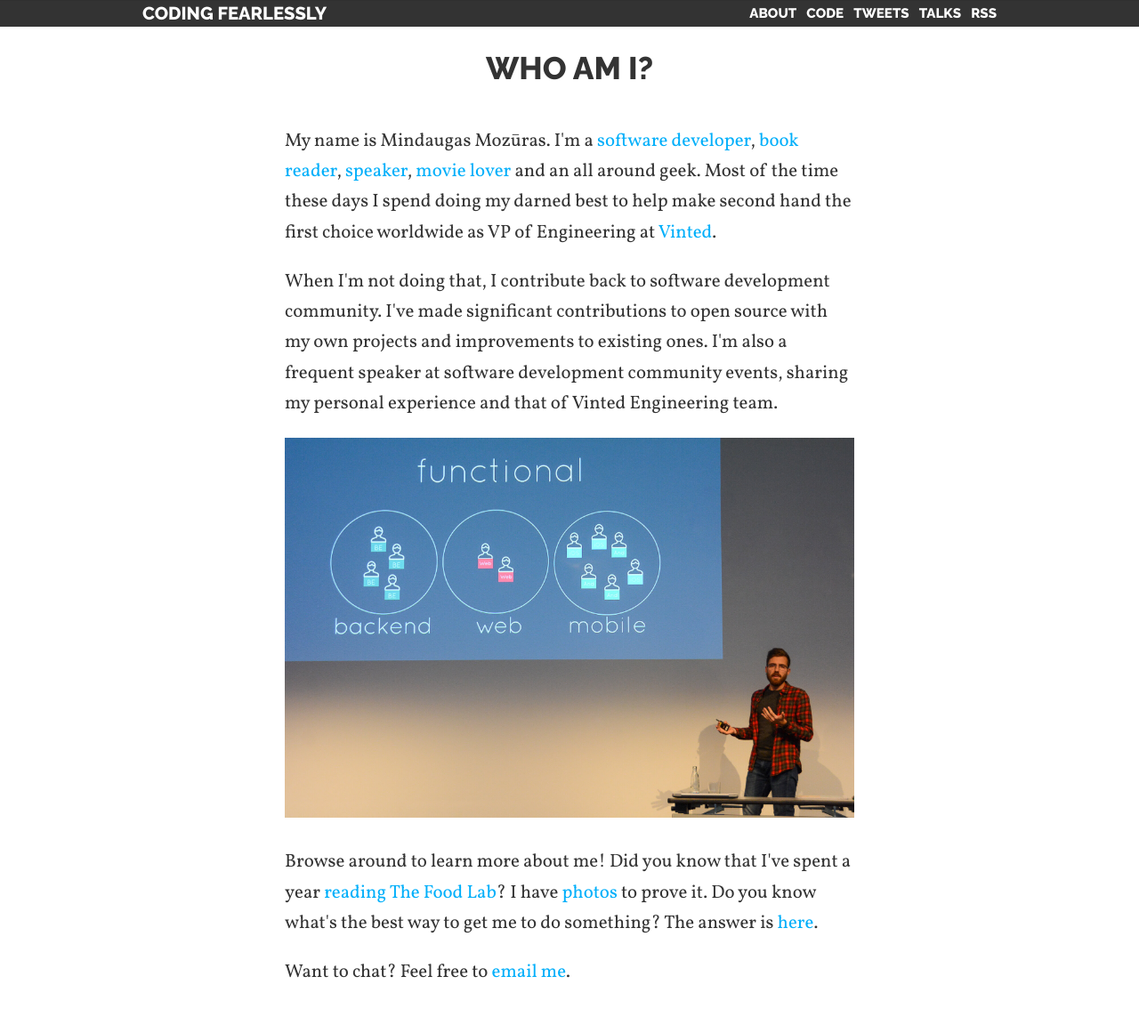
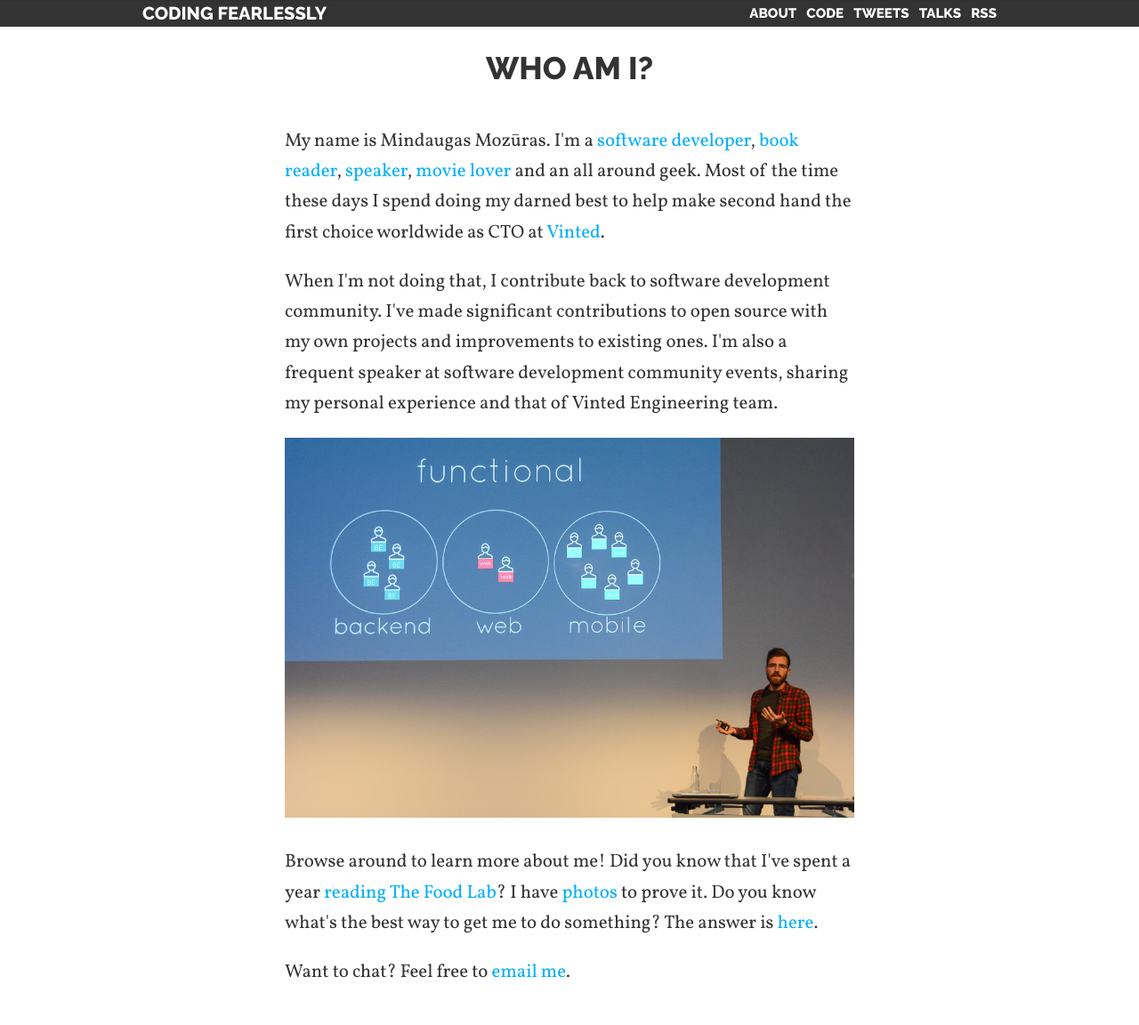
Before and after one commit to mmozuras/mmozuras.github.com, a Jekyll site: the page built from about.md, in a window 1280 px wide. Shown: the whole page at 89% size. Built offline with Jekyll 4.4.1, drawn with Linux system fonts in a browser that asks for light colours; comment, search, counter and statistics services are not loaded.

Commit message:
Update about.md

```diff
--- a/about.md
+++ b/about.md
@@ -8,7 +8,7 @@
     <header>
       <h1>Who am I?</h1>
     </header>
-    <p>My name is Mindaugas Mozūras. I'm a <a href="//github.com/mmozuras">software developer</a>, <a href="//www.goodreads.com/user/show/36968510-mindaugas-moz-ras">book reader</a>, <a href="/talks">speaker</a>, <a href="//letterboxd.com/mmozuras/">movie lover</a> and an all around geek. Most of the time these days I spend doing my darned best to help make second hand the first choice worldwide as VP of Engineering at <a href="//engineering.vinted.com">Vinted</a>.</p>
+    <p>My name is Mindaugas Mozūras. I'm a <a href="//github.com/mmozuras">software developer</a>, <a href="//www.goodreads.com/user/show/36968510-mindaugas-moz-ras">book reader</a>, <a href="/talks">speaker</a>, <a href="//letterboxd.com/mmozuras/">movie lover</a> and an all around geek. Most of the time these days I spend doing my darned best to help make second hand the first choice worldwide as CTO at <a href="//engineering.vinted.com">Vinted</a>.</p>
 
     <p>When I'm not doing that, I contribute back to software development community. I've made significant contributions to open source with my own projects and improvements to existing ones. I'm also a frequent speaker at software development community events, sharing my personal experience and that of Vinted Engineering team.</p>
 
```
